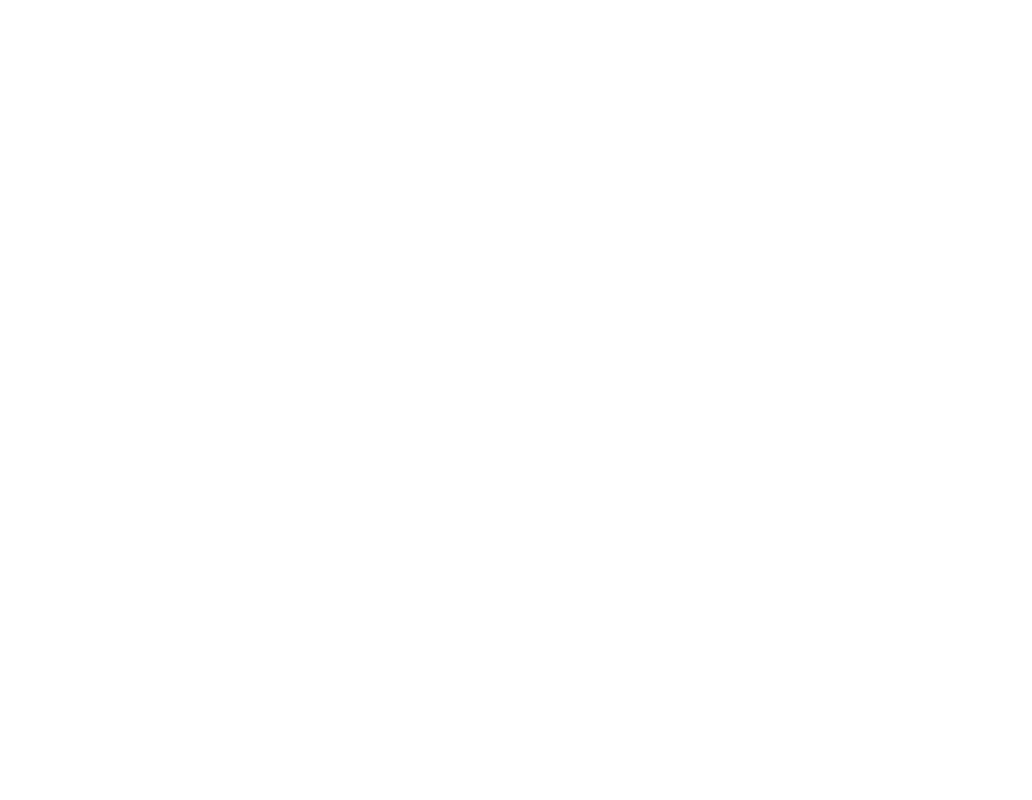
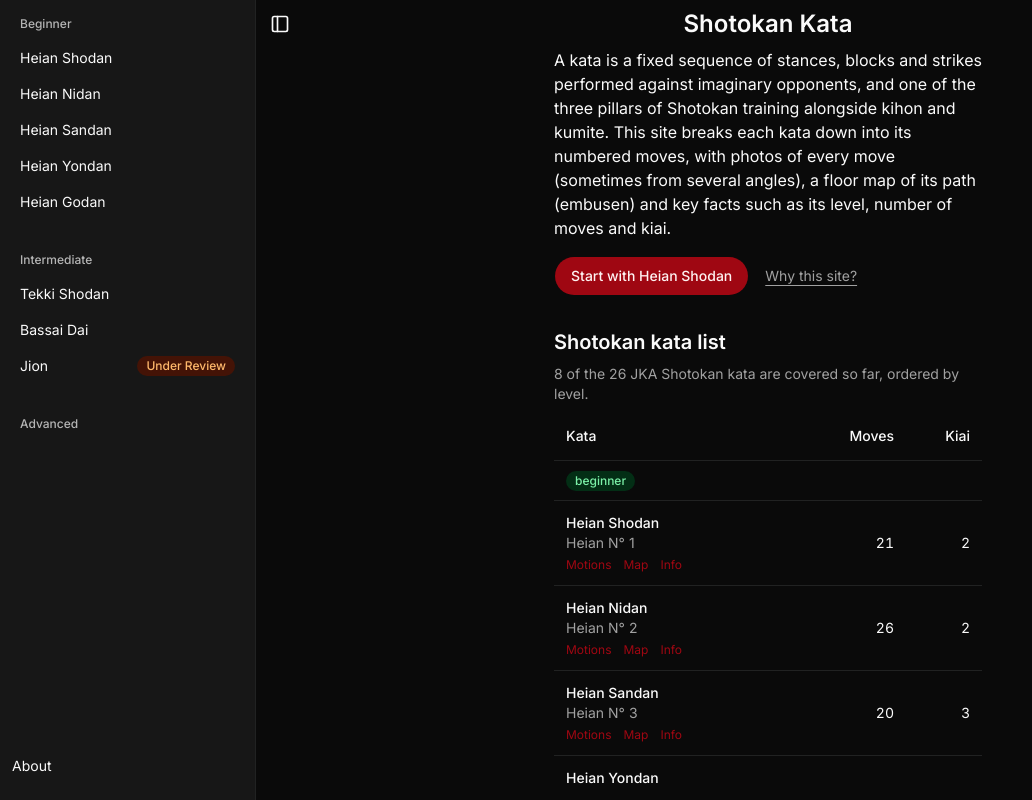
Before and after one commit to cunisia/shotokan-kata-shadcn, a Next.js app: page / in a window 1280 px wide. Before the commit this address had no page. Shown: the whole page, without its empty margins (0-1032 px from the left). Built offline with nearby package versions, Linux system fonts and the light colour scheme.

Commit message:
feat(home): homepage with intro and Shotokan kata list

```diff
--- a/app/page.tsx
+++ b/app/page.tsx
@@ -1,5 +1,169 @@
-import { redirect } from "next/navigation";
+import { groupBy } from "es-toolkit";
+import type { Metadata } from "next";
+import Link from "next/link";
+import { getKataList } from "@/app/data/get-kata";
+import { getKataNumberOfKiai } from "@/app/data/kata-stats";
+import {
+  getUncoveredShotokanKata,
+  SHOTOKAN_KATA,
+} from "@/app/data/shotokan-kata-list";
+import { Badge } from "@/components/ui/badge";
+import { Button } from "@/components/ui/button";
+import {
+  Table,
+  TableBody,
+  TableCell,
+  TableHead,
+  TableHeader,
+  TableRow,
+} from "@/components/ui/table";
+import { getLevelClassNames, LEVELS_IN_ORDER } from "@/lib/level";
+import type { Kata } from "@/type";
+
+export const metadata: Metadata = {
+  title: {
+    absolute: "Shotokan Kata List & Step-by-Step Guide",
+  },
+  description:
+    "The Shotokan kata list with step-by-step motions, photos, floor maps (embusen), number of moves and kiai for each kata, from Heian Shodan to Bassai Dai.",
+  alternates: {
+    canonical: "/",
+  },
+};
+
+const KATA_PAGES = [
+  { path: "motions", label: "Motions" },
+  { path: "map", label: "Map" },
+  { path: "info", label: "Info" },
+] as const;
+
+function KataRow({ kata }: Readonly<{ kata: Kata }>) {
+  return (
+    <TableRow>
+      <TableCell className="whitespace-normal">
+        <Link
+          href={`/kata/${kata.id}/info`}
+          className="font-medium underline-offset-4 hover:underline"
+        >
+          {kata.name}
+        </Link>
+        {kata.meaning && (
+          <p className="text-muted-foreground">{kata.meaning}</p>
+        )}
+        <nav
+          aria-label={`${kata.name} pages`}
+          className="mt-1 flex gap-3 text-xs"
+        >
+          {KATA_PAGES.map(({ path, label }) => (
+            <Link
+              key={path}
+              href={`/kata/${kata.id}/${path}`}
+              className="text-primary underline-offset-4 hover:underline"
+            >
+              {label}
+            </Link>
+          ))}
+        </nav>
+      </TableCell>
+      <TableCell className="text-right tabular-nums">
+        {kata.numberOfMoves}
+      </TableCell>
+      <TableCell className="text-right tabular-nums">
+        {getKataNumberOfKiai(kata)}
+      </TableCell>
+    </TableRow>
+  );
+}
 
 export default function Page() {
-  redirect("/kata/heian-shodan/motions");
+  const kataList = getKataList();
+  const kataByLevel = groupBy(kataList, (kata) => kata.level);
+  const uncoveredKata = getUncoveredShotokanKata();
+
+  return (
+    <div className="w-full overflow-y-auto px-4 pb-6 flex flex-col gap-8">
+      <section className="flex flex-col gap-4">
+        <p>
+          A kata is a fixed sequence of stances, blocks and strikes performed
+          against imaginary opponents, and one of the three pillars of Shotokan
+          training alongside kihon and kumite. This site breaks each kata down
+          into its numbered moves, with photos of every move (sometimes from
+          several angles), a floor map of its path (embusen) and key facts such
+          as its level, number of moves and kiai.
+        </p>
+        <div className="flex flex-wrap items-center gap-4">
+          <Button
+            size="lg"
+            nativeButton={false}
+            render={<Link href="/kata/heian-shodan/motions" />}
+          >
+            Start with Heian Shodan
+          </Button>
+          <Link
+            href="/about"
+            className="text-sm text-muted-foreground underline underline-offset-4 hover:text-foreground"
+          >
+            Why this site?
+          </Link>
+        </div>
+      </section>
+
+      <section aria-labelledby="kata-list" className="flex flex-col gap-2">
+        <h2 id="kata-list" className="text-xl font-semibold">
+          Shotokan kata list
+        </h2>
+        <p className="text-sm text-muted-foreground">
+          {kataList.length} of the {SHOTOKAN_KATA.length} JKA Shotokan kata are
+          covered so far, ordered by level.
+        </p>
+        <Table>
+          <TableHeader>
+            <TableRow>
+              <TableHead>Kata</TableHead>
+              <TableHead className="text-right">Moves</TableHead>
+              <TableHead className="text-right">Kiai</TableHead>
+            </TableRow>
+          </TableHeader>
+          {LEVELS_IN_ORDER.filter((level) => kataByLevel[level]).map(
+            (level) => (
+              <TableBody key={level}>
+                <TableRow className="hover:bg-transparent">
+                  <TableHead colSpan={3} scope="colgroup" className="h-10">
+                    <Badge className={getLevelClassNames(level)}>{level}</Badge>
+                  </TableHead>
+                </TableRow>
+                {kataByLevel[level].map((kata) => (
+                  <KataRow key={kata.id} kata={kata} />
+                ))}
+              </TableBody>
+            ),
+          )}
+        </Table>
+      </section>
+
+      {uncoveredKata.length > 0 && (
+        <section aria-labelledby="coming-soon" className="flex flex-col gap-2">
+          <h2 id="coming-soon" className="text-xl font-semibold">
+            Coming soon
+          </h2>
+          <p className="text-sm text-muted-foreground">
+            The other standard Shotokan kata, not covered yet.
+          </p>
+          <ul className="grid grid-cols-1 gap-x-4 sm:grid-cols-2">
+            {uncoveredKata.map((kata) => (
+              <li
+                key={kata.id}
+                className="flex items-center justify-between gap-2 border-b py-2 text-muted-foreground"
+              >
+                <span>{kata.name}</span>
+                <span className="text-xs uppercase tracking-wide opacity-70">
+                  Coming soon
+                </span>
+              </li>
+            ))}
+          </ul>
+        </section>
+      )}
+    </div>
+  );
 }
--- a/components/custom/app-layout.tsx
+++ b/components/custom/app-layout.tsx
@@ -23,6 +23,9 @@ import { LEVELS_IN_ORDER } from "@/lib/level";
 import { Badge } from "../ui/badge";
 
 const getPageTitle = (pathName: string, kataId: string | undefined) => {
+  if (pathName === "/") {
+    return "Shotokan Kata";
+  }
   if (pathName === "/about") {
     return "About";
   }
```
